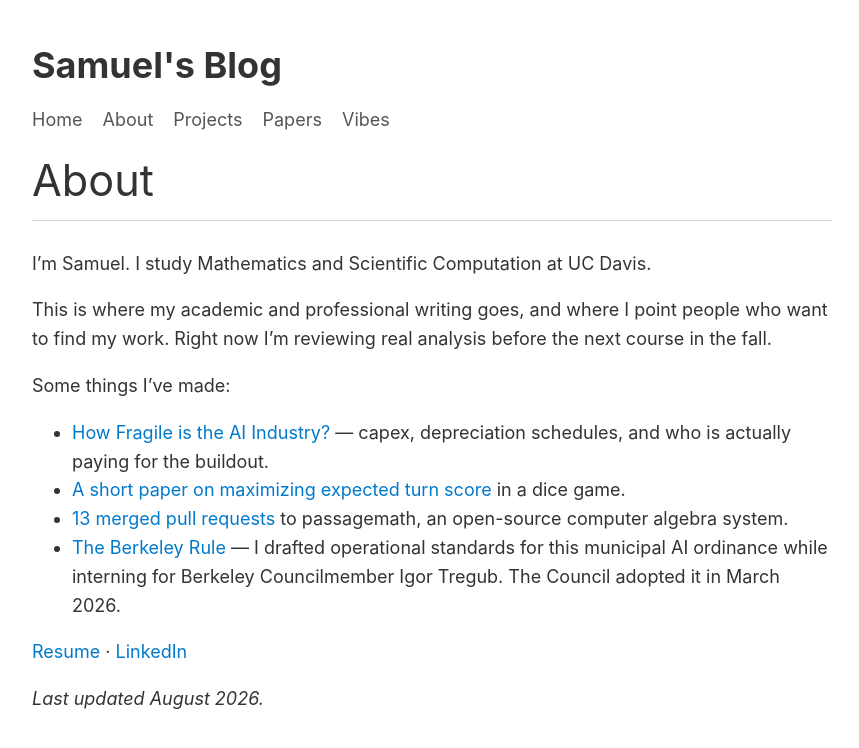
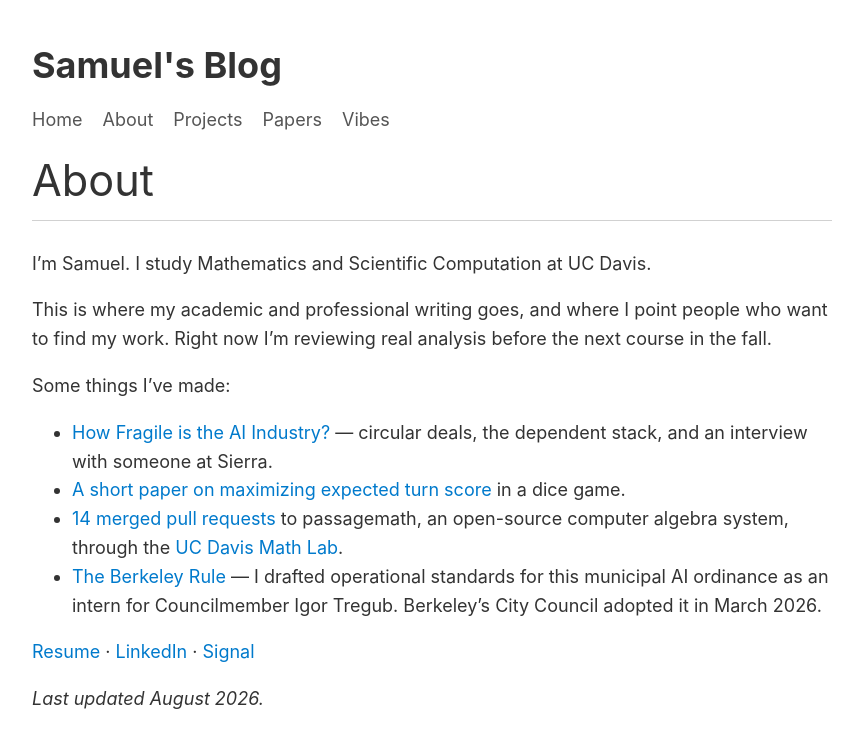
Before and after one commit to sacchen/sacchen.github.io, a Jekyll site: the page built from about.md, in a window 1280 px wide. Shown: the top 748 px of the page, without its empty margins (208-1067 px from the left). Built offline with Jekyll 4.4.1, drawn with Linux system fonts in a browser that asks for light colours.

Commit message:
Add Math Lab report, rework about page links
Add /papers/passagemath/ for the Spring 2026 Davis Math Lab report,
linking the PDF hosted on math.ucdavis.edu.

Sort the papers index chronologically. It sorted paper_date as a
string, so "Aug 20, 2026" ordered before "Jun 17, 2026" alphabetically
and the reverse put the older paper first. Switch both papers to ISO
paper_date values and format for display in the template.

On the about page: describe the AI paper by its actual argument rather
than capex and depreciation, point the passagemath link at the merged
PRs themselves (14, not 13), and add Signal to the contact line.

Co-Authored-By: Claude Opus 5 <noreply@anthropic.com>

```diff
--- a/about.md
+++ b/about.md
@@ -12,11 +12,11 @@ This is where my academic and professional writing goes, and where I point peopl
 
 Some things I've made:
 
-- [How Fragile is the AI Industry?](/blog/how-fragile-is-the-AI-industry/) — capex, depreciation schedules, and who is actually paying for the buildout.
+- [How Fragile is the AI Industry?](/blog/how-fragile-is-the-AI-industry/) — circular deals, the dependent stack, and an interview with someone at Sierra.
 - [A short paper on maximizing expected turn score](/papers/hog/) in a dice game.
-- [13 merged pull requests](https://github.com/passagemath/passagemath) to passagemath, an open-source computer algebra system.
-- [The Berkeley Rule](https://berkeleyca.gov/sites/default/files/2026-02/2026-03-10%20Item%2008%20The%20Berkeley%20Rule%20Artificial%20Intelligence%20Municipal.pdf) — I drafted operational standards for this municipal AI ordinance while interning for Berkeley Councilmember Igor Tregub. The Council adopted it in March 2026.
+- [14 merged pull requests](https://github.com/passagemath/passagemath/pulls?q=is%3Apr+author%3Asacchen+is%3Amerged) to passagemath, an open-source computer algebra system, through the [UC Davis Math Lab](https://www.math.ucdavis.edu/~dml/reportS26/Koeppe.pdf).
+- [The Berkeley Rule](https://berkeleyca.gov/sites/default/files/2026-02/2026-03-10%20Item%2008%20The%20Berkeley%20Rule%20Artificial%20Intelligence%20Municipal.pdf) — I drafted operational standards for this municipal AI ordinance as an intern for Councilmember Igor Tregub. Berkeley's City Council adopted it in March 2026.
 
-[Resume](/assets/Samuel_Chen_Resume.pdf) · [LinkedIn](https://linkedin.com/in/samuel-a-chen)
+[Resume](/assets/Samuel_Chen_Resume.pdf) · [LinkedIn](https://linkedin.com/in/samuel-a-chen) · [Signal](https://signal.me/#eu/pEmahmRqORIXRbMfUPE9XCZKplDb_vUSV_FyLh-2JsSSpCq2owBE5rL_WYG87Ke3)
 
 *Last updated August 2026.*
--- a/papers/hog/index.html
+++ b/papers/hog/index.html
@@ -1,7 +1,7 @@
 ---
 layout: default
 title: Roll as many dice as the die has sides
-paper_date: Aug 20, 2026
+paper_date: 2026-08-20
 paper_author: By Samuel Chen and Mikhail Carmien
 permalink: /papers/hog/
 extra_css:
--- a/papers/index.html
+++ b/papers/index.html
@@ -9,6 +9,6 @@ permalink: /papers/
 <ul class="project-list">
 {% assign papers = site.pages | where_exp: "p", "p.paper_date" | sort: "paper_date" | reverse %}
 {% for p in papers %}
-  <li><a href="{{ p.url }}">{{ p.title }}</a> - <span>{{ p.paper_date }}</span></li>
+  <li><a href="{{ p.url }}">{{ p.title }}</a> - <span>{{ p.paper_date | date: "%b %-d, %Y" }}</span></li>
 {% endfor %}
 </ul>
```
Also changed, not shown: papers/passagemath/index.html (added, +59 -0 lines).
